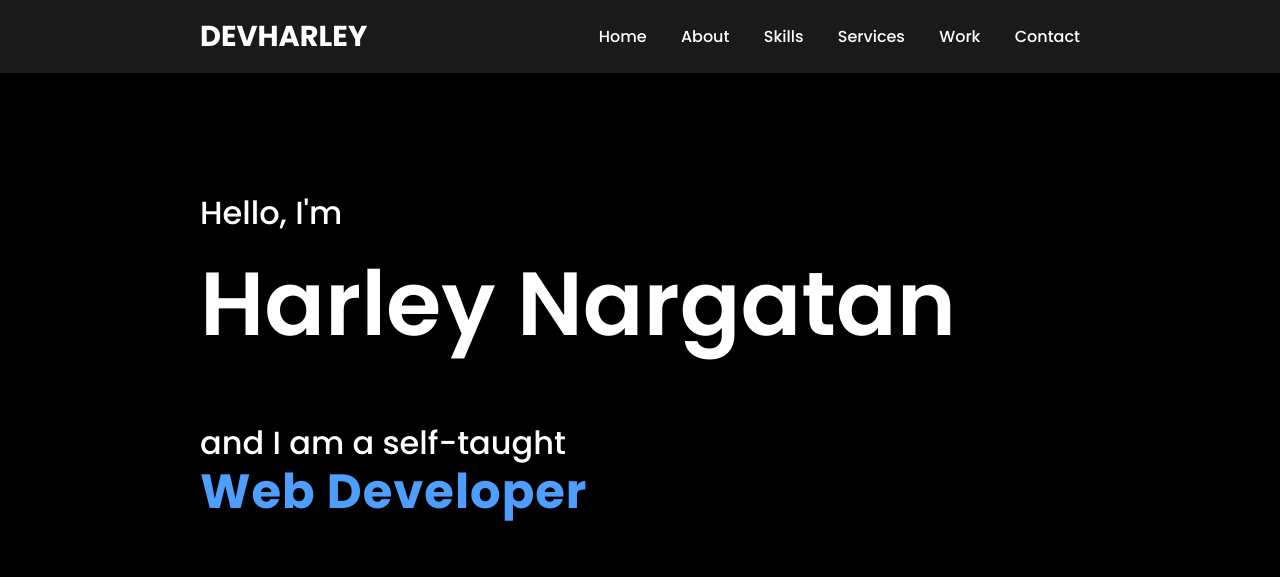
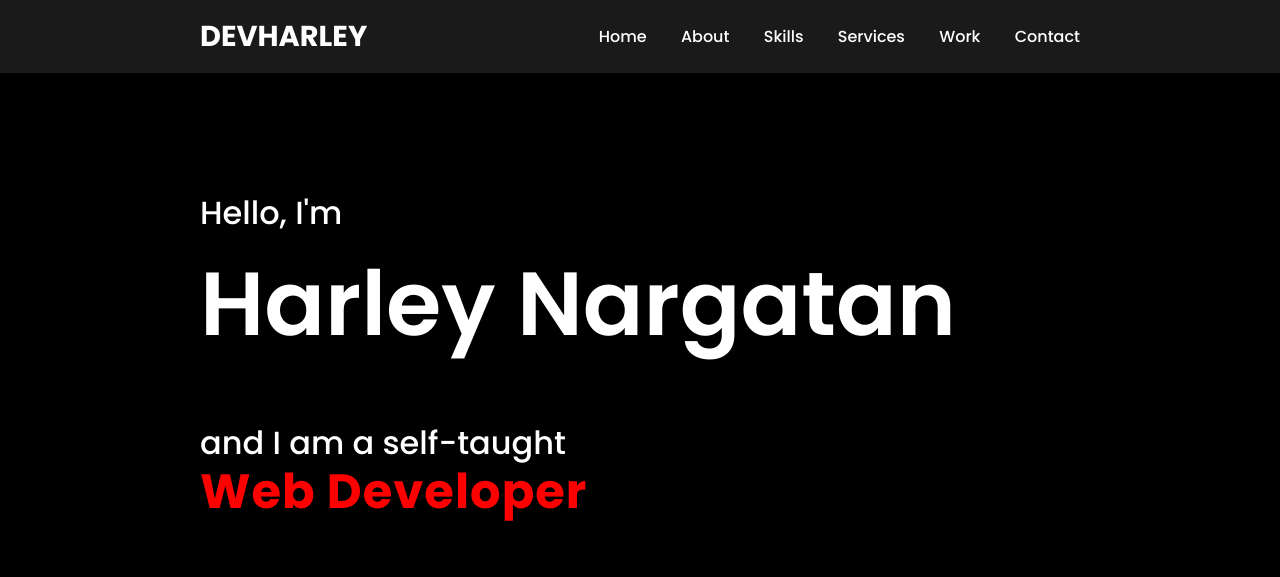
Before and after one commit to Harleeey24/Devharley, a plain HTML site: page index.html in a window 1280 px wide. Shown: the top 577 px of the page. Drawn offline with Linux system fonts and the light colour scheme.

Commit message:
Update style.css

```diff
--- a/style.css
+++ b/style.css
@@ -46,7 +46,7 @@ section{
 }
 
 .animated-text h3{
-  color: #4e9eff;
+  color: red;
   font-size: 3em;
   font-weight: 700;
   line-height: 70px;
```
